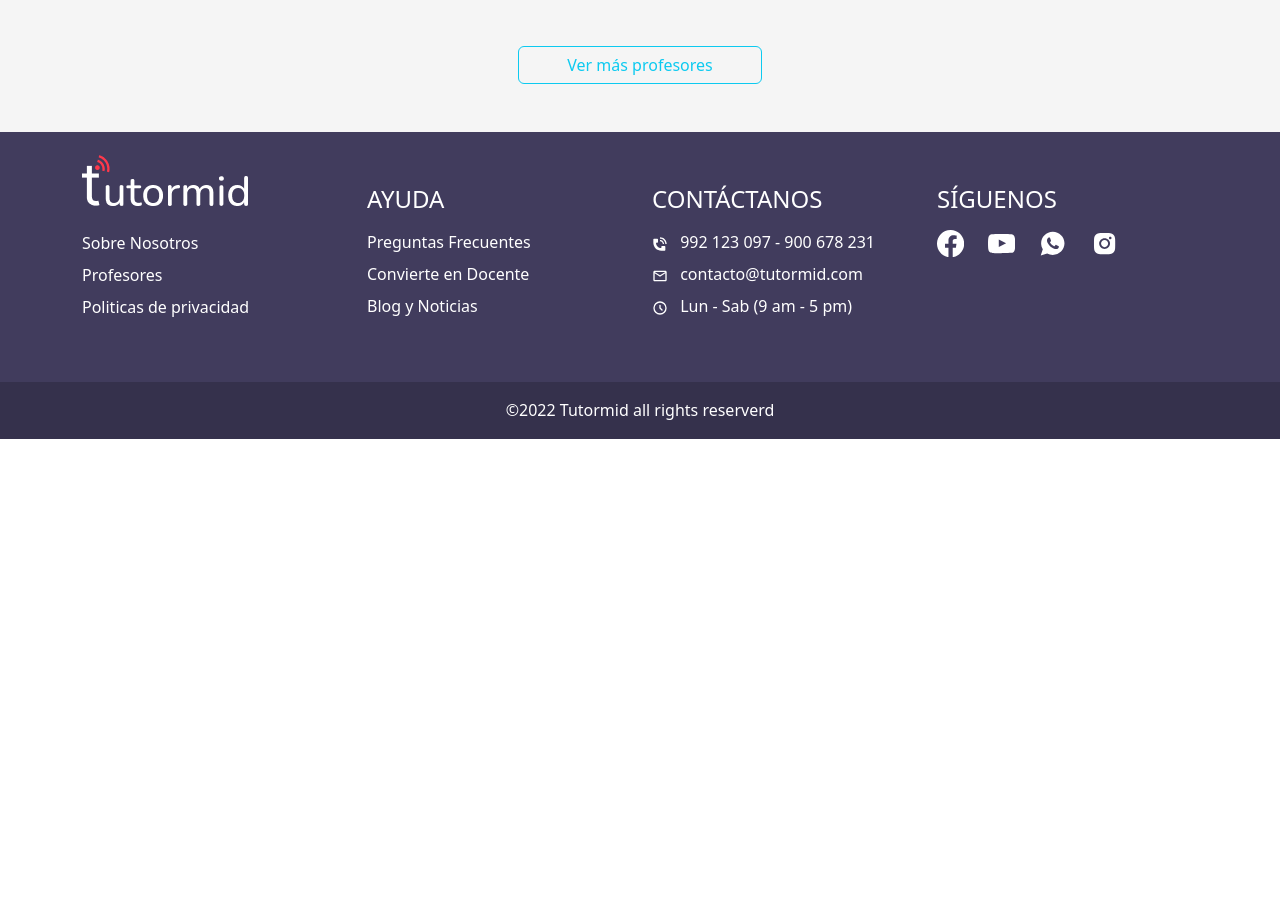
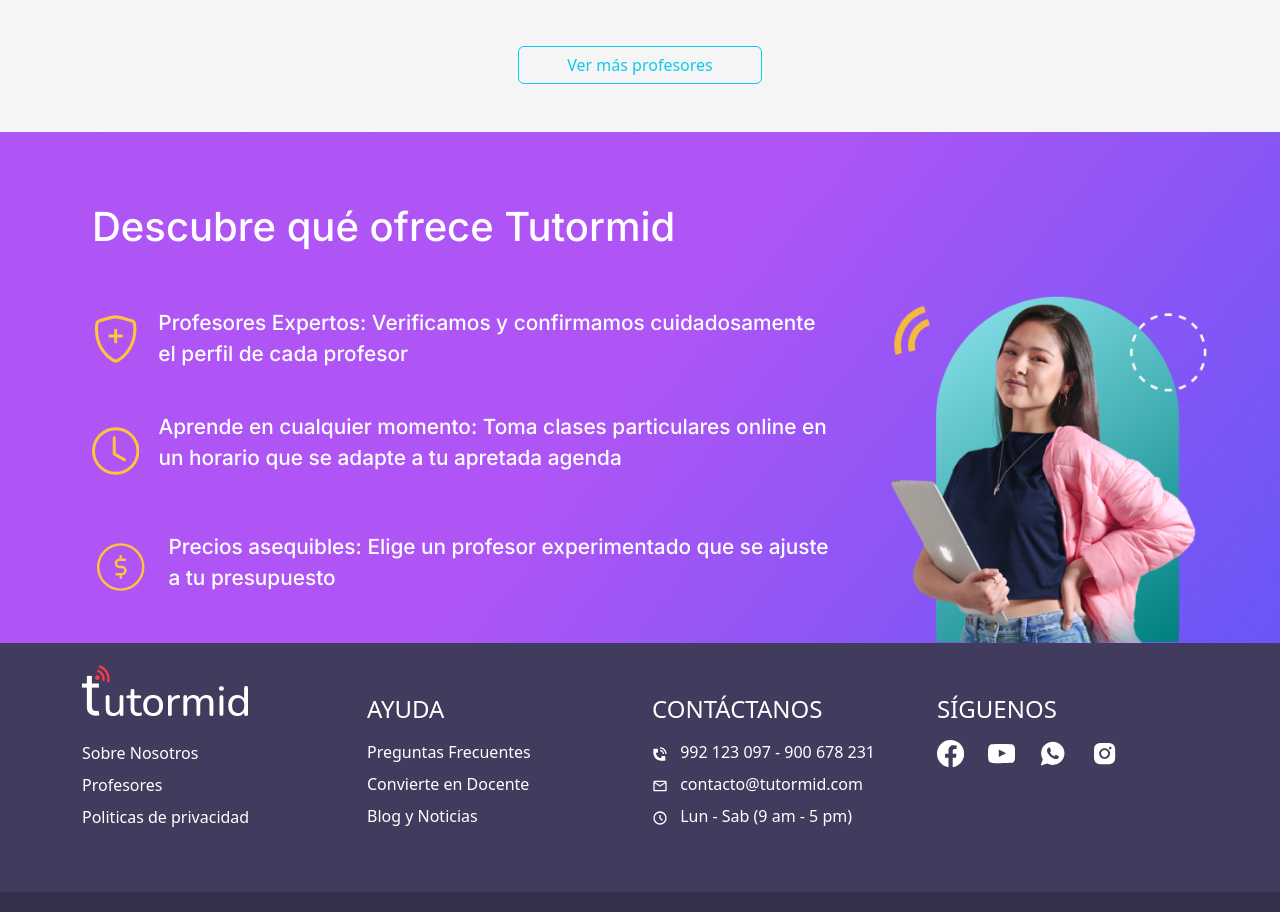
Before and after one commit to yovana888/Tutormid, a React (Vite) app: page / in a window 1280 px wide. Shown: the part 1720-2632 px from the top of the page. Before the commit the page ends 2159 px from the top, so only its background shows below. Built offline with nearby package versions, Linux system fonts and the light colour scheme.

Commit message:
update 6

```diff
--- a/src/Pages/Home/Home.jsx
+++ b/src/Pages/Home/Home.jsx
@@ -1,6 +1,7 @@
 import React from 'react'
 import AdsTeachers from '../Home/Sections/AdsTeachers/AdsTeachers'
 import Banner from './Sections/Banner/Banner'
+import Beneficios from './Sections/Beneficios/Beneficios'
 
 
 
@@ -10,6 +11,7 @@ export default function Home() {
     <section>
         <Banner/>
         <AdsTeachers/>
+        <Beneficios/>
     </section>
     </>
   )
--- /dev/null
+++ b/src/Pages/Home/Sections/Beneficios/Beneficios.jsx
@@ -0,0 +1,42 @@
+import React from 'react'
+import { BenefitStyled } from './Styles'
+import { BsShieldPlus } from 'react-icons/bs';
+import { BsClock } from 'react-icons/bs';
+import { CiDollar } from 'react-icons/ci';
+
+
+export default function Beneficios() {
+  return (
+    <BenefitStyled>
+        <div className='container-fluid'>
+                <div className='row'>
+                        <div className='col-12 col-sm-12 col-md-8 '>
+                                <h1>Descubre qué ofrece Tutormid
+                                </h1>
+
+                                <div className='d-flex'>
+                                        <p><BsShieldPlus color='#FFC538' size='4rem' style={{marginRight: "19px"}}/>Profesores Expertos: Verificamos y confirmamos cuidadosamente el perfil de cada profesor
+                                        </p>
+                                </div>
+
+                                <div className='d-flex'>
+                                        <p><BsClock color='#FFC538' size='5rem' style={{marginRight: "19px"}}/>Aprende en cualquier momento: Toma clases particulares online en un horario que se adapte a tu apretada agenda
+                                        </p>
+                                </div>
+
+                                <div className='d-flex'>
+                                        <p><CiDollar color='#FFC538' size='4.5rem ' style={{marginRight: "19px"}}/>Precios asequibles: Elige un profesor experimentado que se ajuste a tu presupuesto
+                                        </p>
+                                </div>
+
+                        </div>
+                        <div className='col-12 col-sm-12 col-md-4 align-self-end'>
+                                <div className='imagen '>
+                                        <img className='img-fluid' src="/foto_beneficios.png" alt="" />
+                                </div>
+                        </div>
+                </div>
+        </div>
+    </BenefitStyled>
+  )
+}
--- /dev/null
+++ b/src/Pages/Home/Sections/Beneficios/Styles.ts
@@ -0,0 +1,41 @@
+import styled from "styled-components";
+
+export const BenefitStyled = styled.div `
+    background-image: url("Rectangle 972.png") ;
+    display: flex;
+    justify-content: end;
+    padding-right: 3.3rem;
+    color: #ffff;
+    font-family: 'Inter';
+    font-style: normal;
+    padding-left: 5rem;
+    position: relative;
+    background-repeat: no-repeat;
+    background-size: cover;
+
+
+
+
+.text {
+    padding-right: 3.5rem;
+}
+
+
+h1 {
+    padding-top: 4.4rem;
+    font-weight: 500;
+    padding-bottom: 3rem;
+}
+
+p {
+    font-weight: 500;
+    font-size: 1.3rem;
+    display: flex;
+    padding-bottom: 1.5rem;
+}
+
+
+
+
+
+`;
```
Also changed, not shown: public/Rectangle 972.png (added), public/foto_beneficios.png (added).
